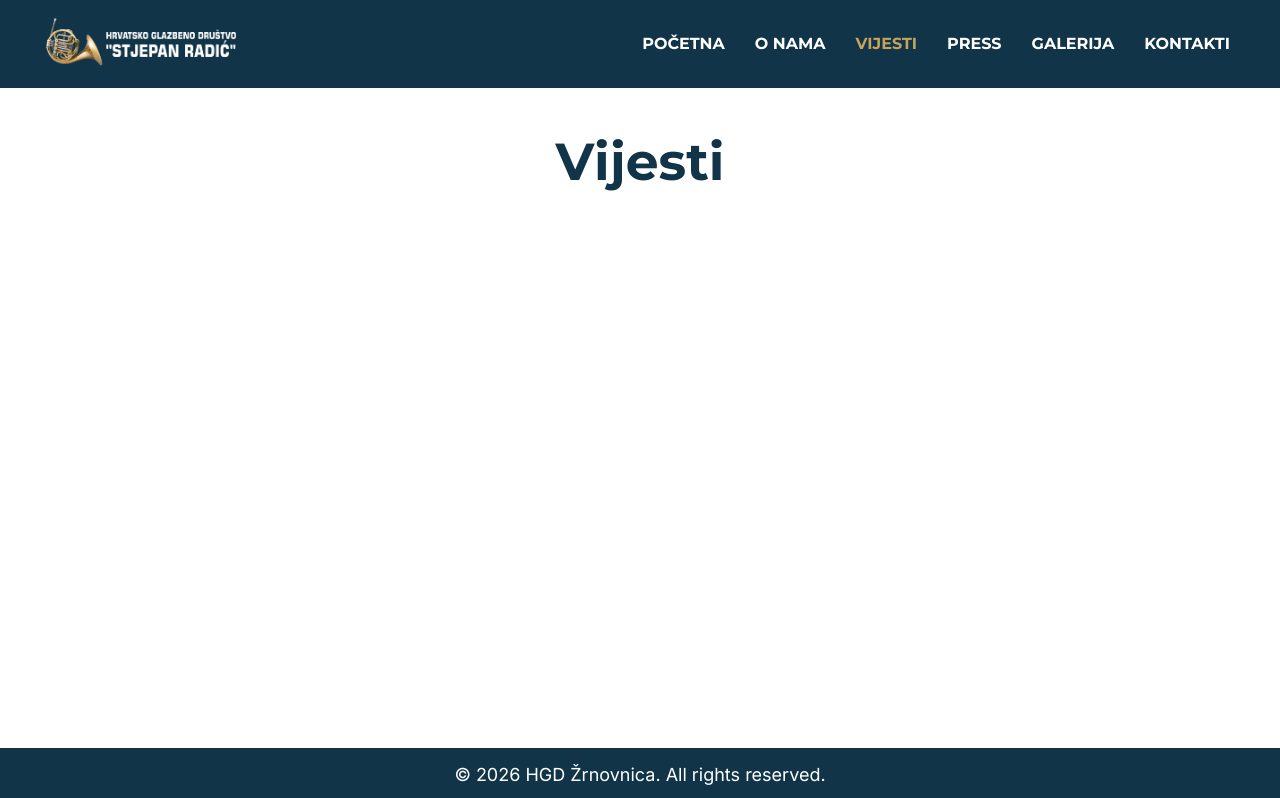
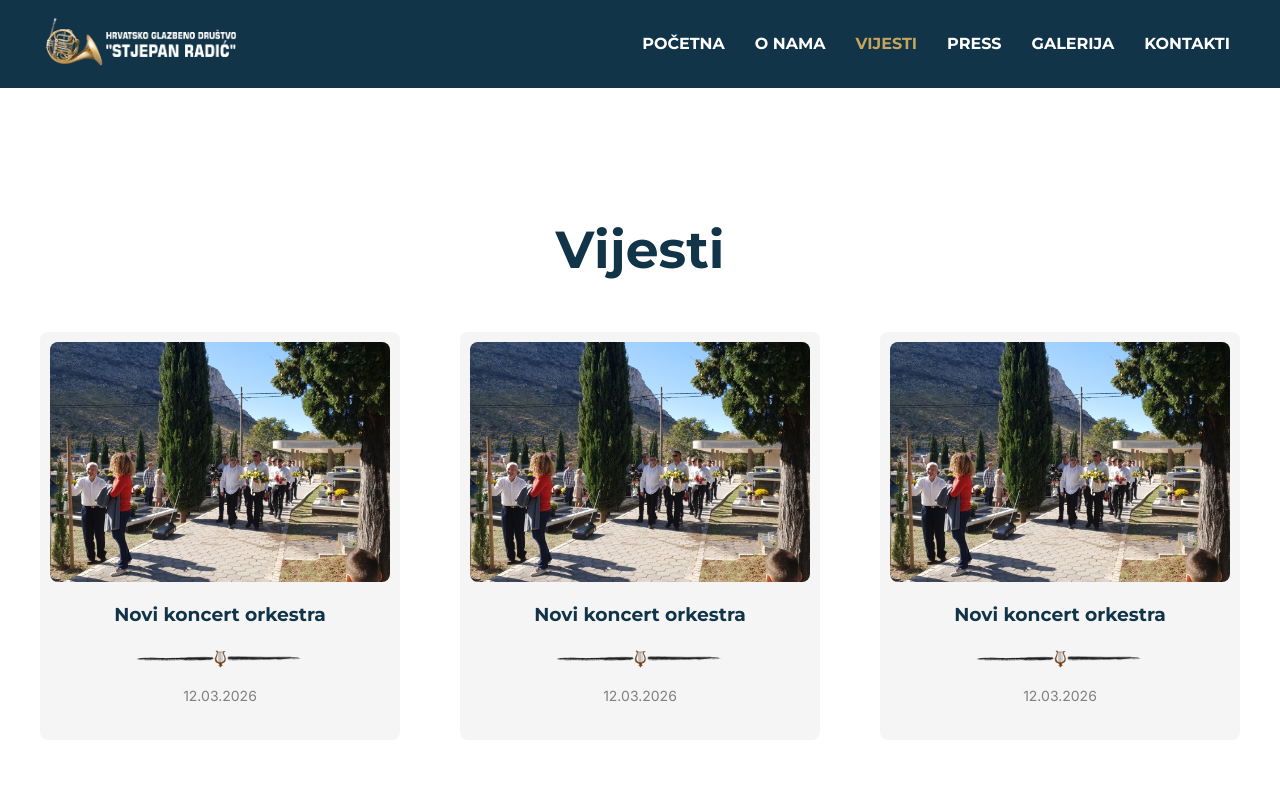
Before and after one commit to KonnyDaugh/HGD-Stjepan-Radic, a React (Vite) app: page /vijesti in a window 1280 px wide. Shown: the top 798 px of the page. Built offline with nearby package versions, Linux system fonts and the light colour scheme.

Commit message:
Made a news-card; built a news page

```diff
--- /dev/null
+++ b/src/components/ui/Cards/NewsCard.css
@@ -0,0 +1,40 @@
+.news-card {
+  max-width: 340px;
+  display: flex;
+  flex-direction: column;
+  padding: 10px 10px 20px 10px;
+  background-color: #f5f5f5;
+  border-radius: 8px;
+}
+
+.news-card:hover {
+  transform: translateY(-6px);
+  box-shadow: 0 10px 25px rgba(0, 0, 0, 0.12);
+}
+
+.news-card__image {
+  width: 100%;
+  height: 240px;
+  border-radius: 8px;
+}
+
+.news-card__content {
+  display: flex;
+  flex-direction: column;
+  justify-content: space-between;
+  align-items: center;
+}
+
+.news-card__date {
+  display: flex;
+  flex-direction: column;
+  justify-content: flex-end;
+  align-items: center;
+  .divider {
+    margin: 0 auto;
+  }
+  p {
+    font-size: 14px;
+    color: gray;
+  }
+}
--- /dev/null
+++ b/src/components/ui/Cards/NewsCard.jsx
@@ -0,0 +1,21 @@
+import divider from '../../../assets/decorations/divider.webp';
+import './NewsCard.css';
+
+function NewsCard({ title, date, text, image }) {
+  return (
+    <article className="news-card">
+      <img src={image} alt={title} className="news-card__image" />
+
+      <div className="news-card__content">
+        <h3 className="news-card__title">{title}</h3>
+        <div className="news-card__date">
+            <img src={divider} alt="divider" className="divider"/>
+            <p>{date}</p>
+        </div>
+
+      </div>
+    </article>
+  );
+}
+
+export default NewsCard;
--- /dev/null
+++ b/src/pages/News.css
@@ -0,0 +1,21 @@
+.container {
+  max-width: 1200px;
+  margin: 0 auto;
+  padding: 80px 0;
+}
+
+.container__news {
+  display: flex;
+  flex-direction: column;
+  justify-content: space-between;
+  align-items: normal;
+}
+
+.news__list {
+  display: flex;
+  justify-content: space-between;
+}
+
+button {
+  margin: 60px auto;
+}
--- a/src/pages/News.jsx
+++ b/src/pages/News.jsx
@@ -1,3 +1,32 @@
-export default function News() {
-  return <h1>Vijesti</h1>
+import "./News.css";
+import NewsCard from '../components/ui/Cards/NewsCard';
+import img from '../assets/images/news1.jpg';
+
+function News() {
+  return (
+    <section className="news">
+        <div className="container">
+            <div className="container__news">
+                <h1>Vijesti</h1>
+                <div className="news__list">
+                    <NewsCard
+                        title="Novi koncert orkestra"
+                        date="12.03.2026"
+                        image={img}/>
+                    <NewsCard
+                        title="Novi koncert orkestra"
+                        date="12.03.2026"
+                        image={img}/>
+                    <NewsCard
+                        title="Novi koncert orkestra"
+                        date="12.03.2026"
+                        image={img}/>
+                </div>
+                <button>Arhiva vijesti</button>
+            </div>
+        </div>
+    </section>
+  )
 }
+
+export default News;
```
Also changed, not shown: src/assets/images/news1.jpg (added).
